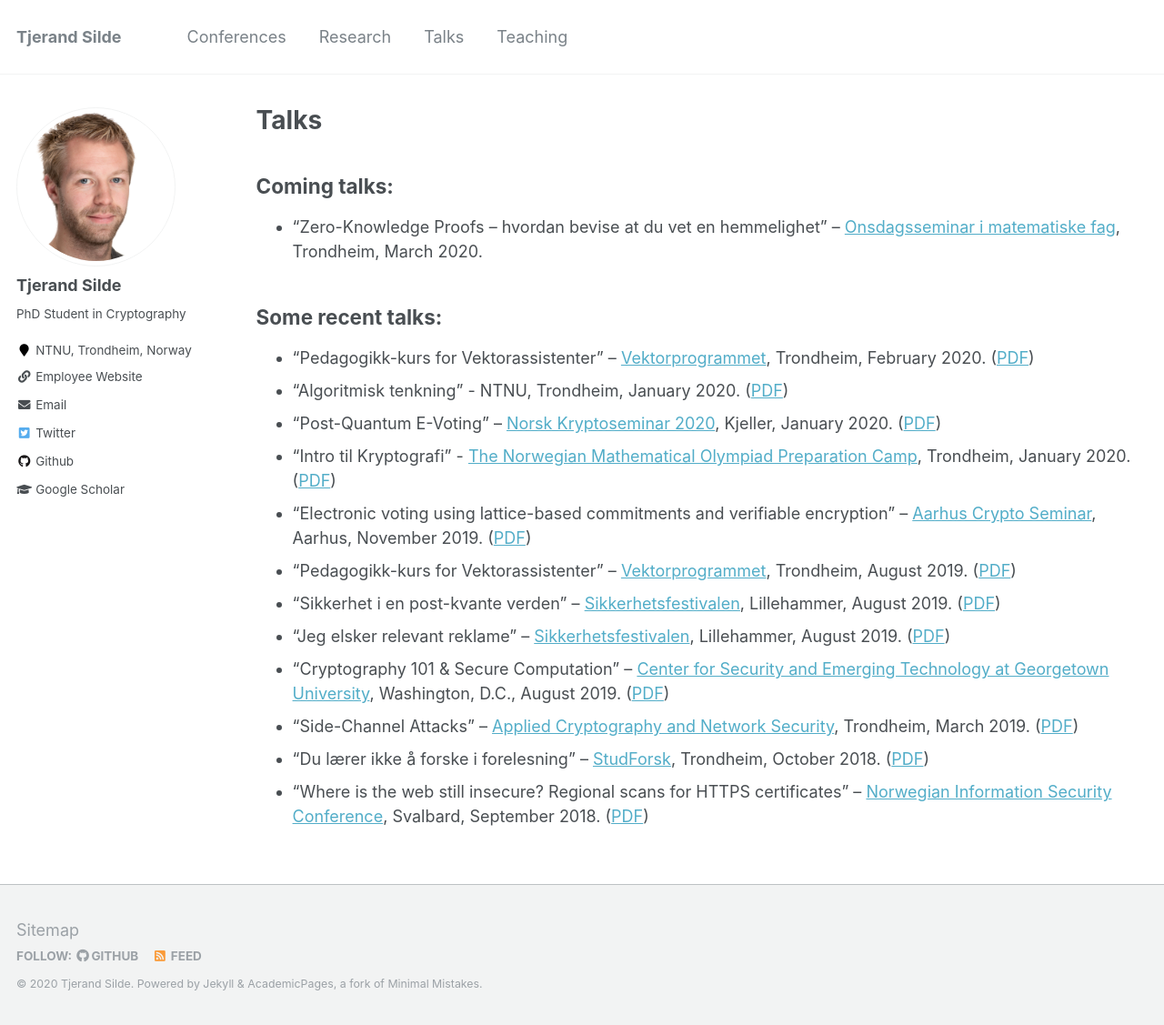
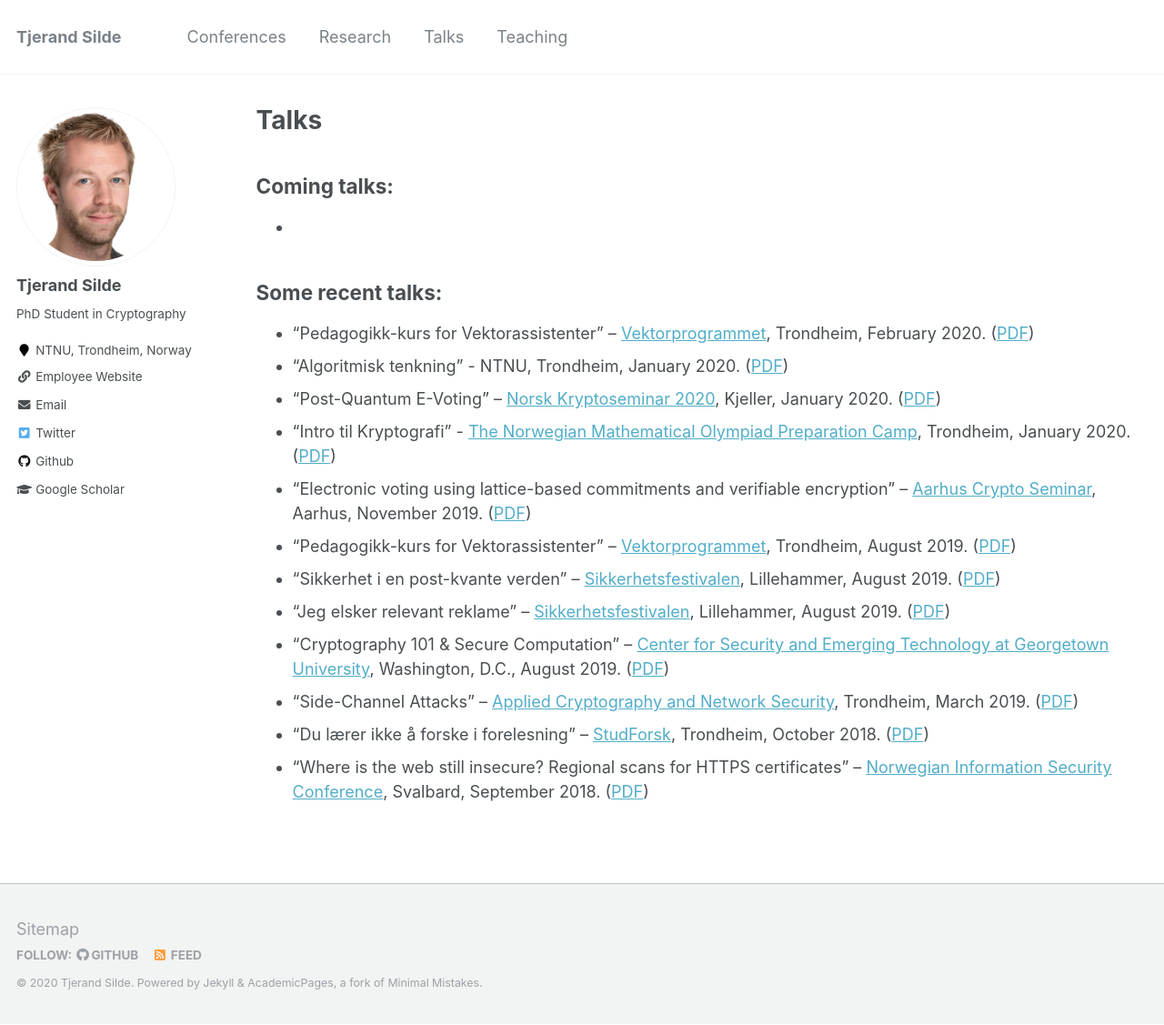
Before and after one commit to tjesi/tjesi.github.io, a Jekyll site: the page built from _pages/talks.md, in a window 1280 px wide and 1127 px high. Shown: the whole window at 91% size. Built offline with Jekyll 4.4.1, drawn with Linux system fonts in a browser that asks for light colours.

Commit message:
Update talks.md

```diff
--- a/_pages/talks.md
+++ b/_pages/talks.md
@@ -7,7 +7,7 @@ author_profile: true
 
 ## Coming talks:
 
-* “Zero-Knowledge Proofs – hvordan bevise at du vet en hemmelighet” – [Onsdagsseminar i matematiske fag](https://wiki.math.ntnu.no/student/onsdagsforedrag), Trondheim, March 2020.
+*
 
 ## Some recent talks:
 
```
